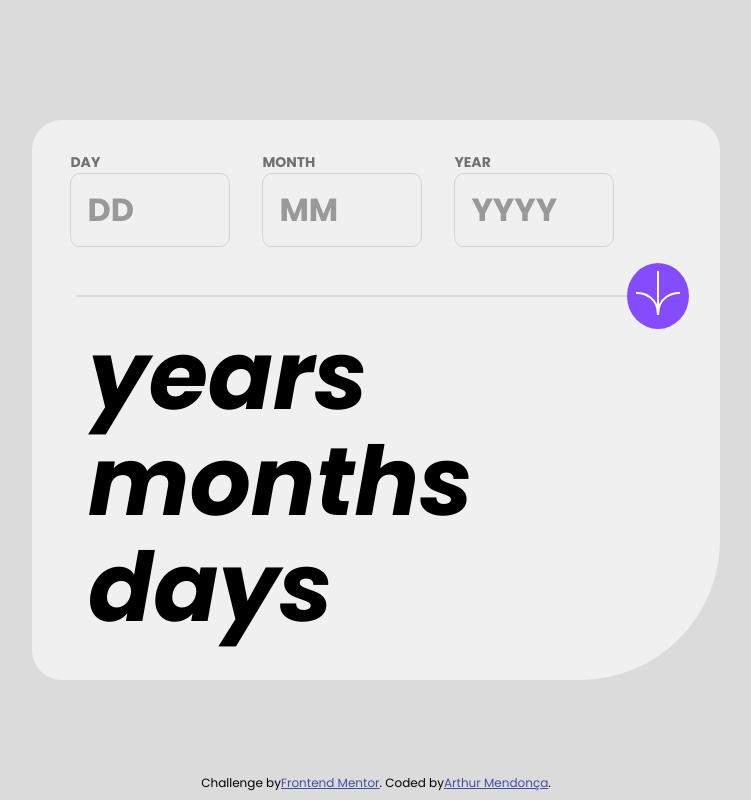
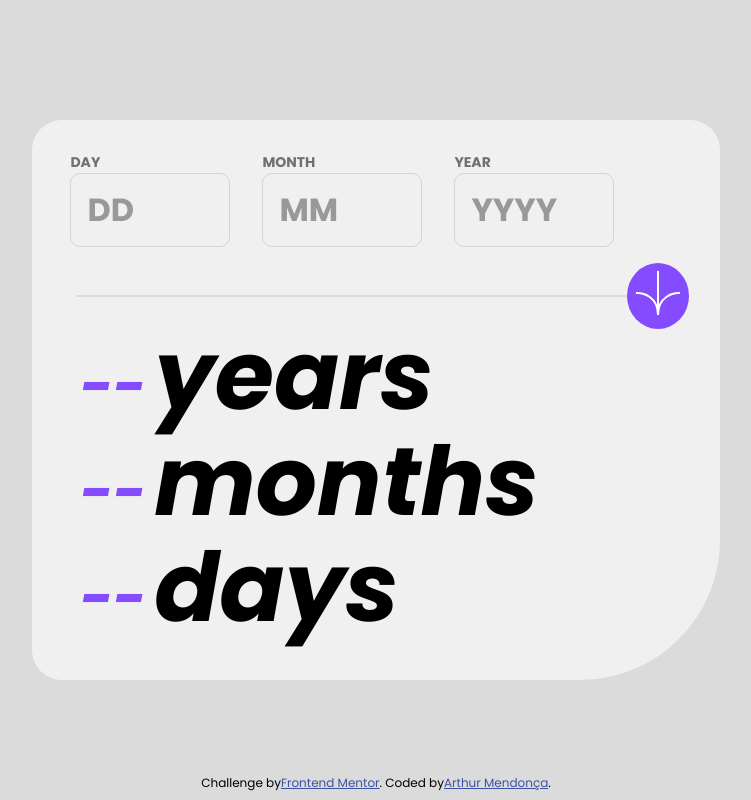
Before and after one commit to arthur-mendonca/age-calculator-app, a React (Vite) app: page / in a window 1280 px wide. Shown: the whole page, without its empty margins (264-1015 px from the left). Built offline with nearby package versions, Linux system fonts and the light colour scheme.

Commit message:
fix: fixed empty result CSS at Result component

```diff
--- a/src/components/form/index.tsx
+++ b/src/components/form/index.tsx
@@ -19,14 +19,14 @@ export const Form: React.FC<FormProps> = ({
   const {
     register,
     handleSubmit,
+    setError,
     formState: { errors },
   } = useForm<iUseFormProps>({ resolver: zodResolver(dateSchema) });
 
-  const onSubmit = (data: DateDifferenceProps, error: any) => {
+  const onSubmit = (data: DateDifferenceProps) => {
     const result = dateDifference(
       data.day + "/" + data.month + "/" + data.year
     );
-    console.log(error);
     setResult(result);
   };
 
@@ -41,6 +41,7 @@ export const Form: React.FC<FormProps> = ({
           type="day"
           errors={errors.day}
           onChange={(e) => setDay(e.target.value)}
+          setError={setError}
         />
         <Input
           label="MONTH"
@@ -50,6 +51,7 @@ export const Form: React.FC<FormProps> = ({
           type="text"
           errors={errors.month}
           onChange={(e) => setMonth(e.target.value)}
+          setError={setError}
         />
         <Input
           label="YEAR"
@@ -59,8 +61,10 @@ export const Form: React.FC<FormProps> = ({
           type="year"
           errors={errors.year}
           onChange={(e) => setYear(e.target.value, errors)}
+          setError={setError}
         />
       </div>
+      {/* {errors[""] && <p className="error">{errors[""].message}</p>} */}
       <div className="button_wrapper">
         <Button />
       </div>
--- a/src/components/form/interfaces.ts
+++ b/src/components/form/interfaces.ts
@@ -6,13 +6,12 @@ export interface InputsProps {
   value: string;
   onChange: (e: React.ChangeEvent<HTMLInputElement>) => void;
   label: string;
-  register: string;
+  register: UseFormRegisterReturn<string>;
   type: string;
-  errors: string;
+  errors: FieldError | undefined;
 }
 
 export interface FormProps {
-  ref: Ref<HTMLInputElement>;
   day: string;
   month: string;
   year: string;
--- a/src/components/form/style.css
+++ b/src/components/form/style.css
@@ -37,6 +37,8 @@ span{
 }
 
 
+
+
 @media only screen and (max-width: 375px) {
     /* Mobile styles */
 
--- a/src/components/result/index.tsx
+++ b/src/components/result/index.tsx
@@ -8,15 +8,15 @@ export const ResultContainer: FC<ResultsProps> = ({ dateDifference }) => {
   return (
     <div className="results_container">
       <div className="numbers_wrapper" key="year">
-        <p animate={{ opacity: 1 }}>{year}</p>
+        {month ? <p>{year} </p> : <p id="result_placeholder"> -- </p>}
         <p>years</p>
       </div>
       <div className="numbers_wrapper" key="month">
-        <p animate={{ opacity: 1 }}>{month}</p>
+        {month ? <p>{month} </p> : <p id="result_placeholder"> -- </p>}
         <p>months</p>
       </div>
       <div className="numbers_wrapper" key="day">
-        <p animate={{ opacity: 1 }}>{day}</p>
+        {month ? <p>{day} </p> : <p id="result_placeholder"> -- </p>}
         <p>days</p>
       </div>
     </div>
--- a/src/components/result/style.css
+++ b/src/components/result/style.css
@@ -31,8 +31,16 @@
 
 .numbers_wrapper p:first-child{
     color: var(--purple);
+    font-size: rem;
 }
 
+#result_placeholder{
+    font-size: 57px;
+    width: max-content;
+    position: relative;
+    bottom: -40px;
+
+}
 
 @media only screen and (max-width: 375px) {
     .numbers_wrapper{
@@ -56,4 +64,12 @@
         color: var(--purple);
     }
 
+    #result_placeholder{
+        font-size: 34px;
+        width: max-content;
+        position: relative;
+        bottom: -20px;
+
+    }
+
 }
--- a/src/schemas/schema.ts
+++ b/src/schemas/schema.ts
@@ -1,32 +1,42 @@
 import { z } from "zod";
 
-export const dateSchema = z.object({
+export const dateSchema = z
+  .object({
     day: z
       .string()
-    .nonempty("This field is required")
       .max(2, "Max of 2 characters")
       .regex(/^\d{1,2}$/)
+      .refine((value) => value.trim().length > 0, "This field is required")
       .refine((value) => {
         const day = parseInt(value);
         return day >= 1 && day <= 31;
       }, "Must be a valid day"),
     month: z
       .string()
-    .nonempty("This field is required")
       .max(2, "Max of 2 characters")
       .regex(/^\d{1,2}$/)
+      .default("--")
+      .refine((value) => value.trim().length > 0, "This field is required")
+
       .refine((value) => {
         const month = parseInt(value);
         return month >= 1 && month <= 12;
       }, "Must be a valid month"),
     year: z
       .string()
-    .nonempty("This field is required")
       .max(4, "Max of 4 characters")
       .regex(/^\d{4}$/)
+      .refine((value) => value.trim().length > 0, "This field is required")
       .refine((value) => {
         const year = parseInt(value);
         const currentYear = new Date().getFullYear();
         return year >= 1900 && year <= currentYear;
       }, "Must be a valid year"),
-});
+  })
+  .refine((data) => {
+    const day = parseInt(data.day);
+    const month = parseInt(data.month);
+    const year = parseInt(data.year);
+    const date = new Date(year, month - 1, day);
+    return date.getDate() === day && date.getMonth() + 1 === month;
+  }, "Invalid date");
```
Also changed, not shown: package.json (+4 -3 lines), src/components/result/interfaces.ts (+7 -5 lines), 1 other file (tests, documents, lock files or other folders). Lines whose indentation alone changed are shown as unchanged.
